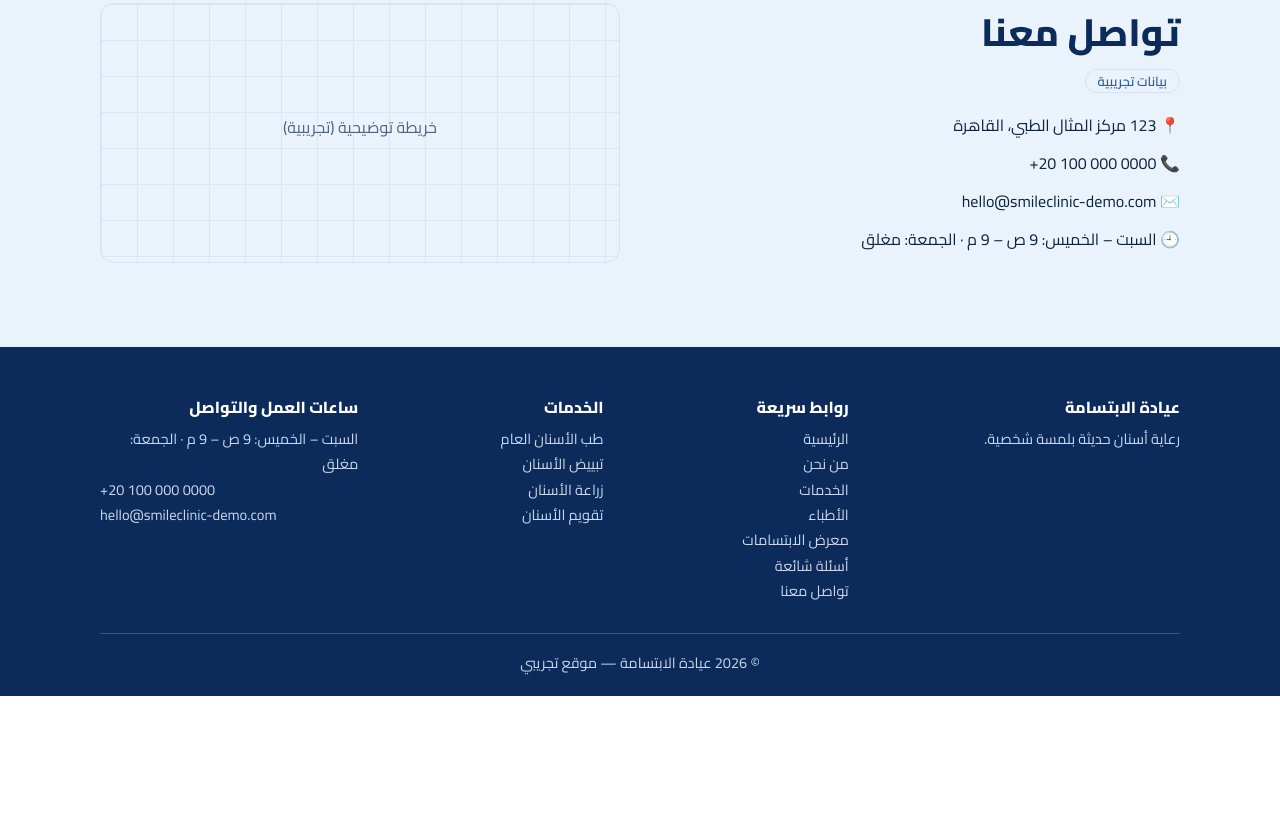
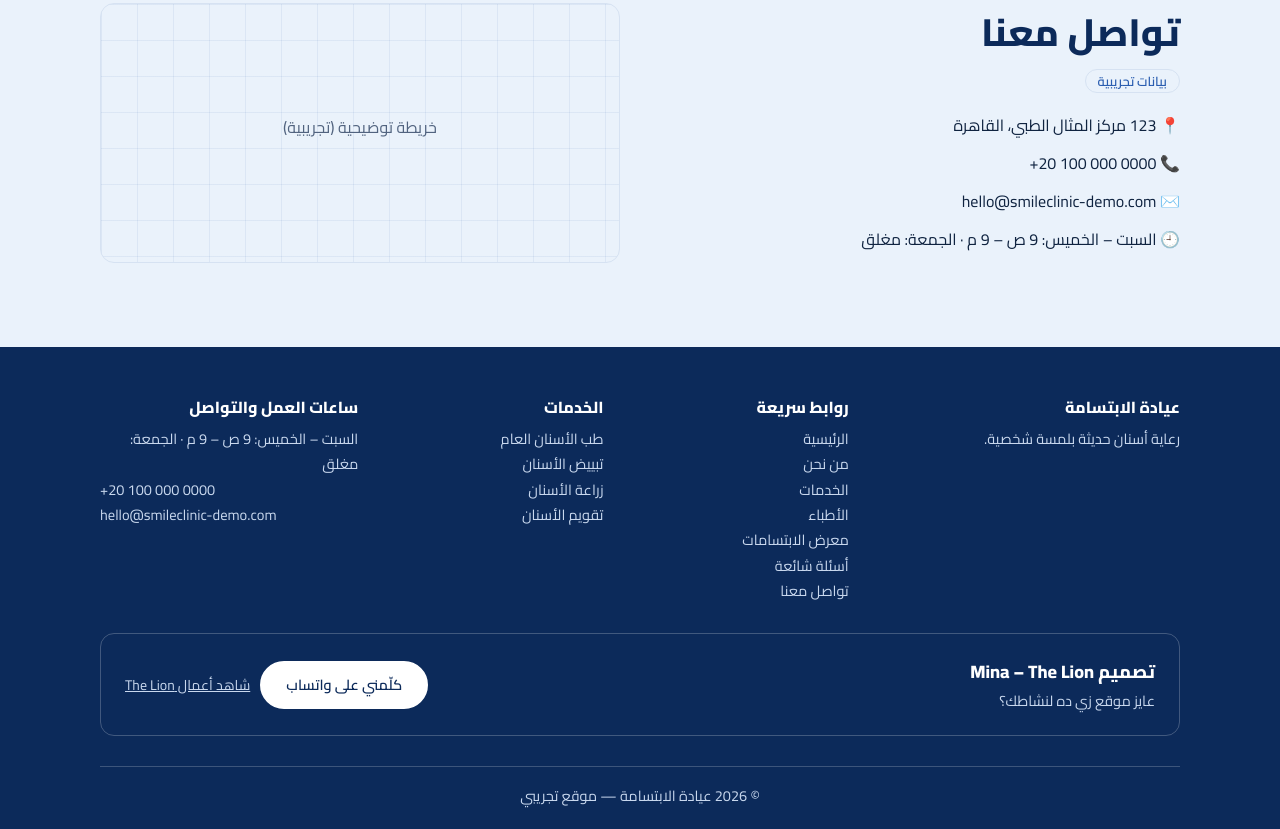
Before and after one commit to minaayed33-max/smile-clinic-demo, a plain HTML site: page index.html in a window 1280 px wide. Shown: the part 7334-8163 px from the top of the page. Before the commit the page ends 8030 px from the top, so only its background shows below. Drawn offline with Linux system fonts and the light colour scheme.

Commit message:
Add files via upload

```diff
--- a/index.html
+++ b/index.html
@@ -90,6 +90,11 @@ footer .b{border-top:1px solid rgba(255,255,255,.2);margin-top:30px;padding-top:
 @media(max-width:760px){body{padding-bottom:64px}.sec{padding:56px 0}.wa{display:none}.two,footer .g,.form{grid-template-columns:1fr}.hbg{position:relative;height:250px}.hbg:after{background:linear-gradient(to top,#fff,rgba(255,255,255,0) 45%)!important}.hero{background:#fff}.hero .wrap{min-height:0;padding-top:6px;padding-bottom:40px}
 .mb{display:grid;grid-template-columns:1fr 1fr;gap:8px;position:fixed;bottom:0;inset-inline:0;z-index:30;background:#fff;border-top:1px solid var(--line);padding:8px 12px}}
 @media(prefers-reduced-motion:reduce){*{animation:none!important;transition:none!important;scroll-behavior:auto!important}.fu{opacity:1;transform:none}}
+.sig{margin-top:30px;padding:22px 24px;border:1px solid rgba(255,255,255,.22);border-radius:var(--r);display:flex;flex-wrap:wrap;gap:14px 24px;align-items:center;justify-content:space-between}
+.sig b{display:block;color:#fff;font-size:18px}.sig span{color:#c9d8ee}
+.sig .acts{display:flex;flex-wrap:wrap;gap:10px;align-items:center}
+.sig .btn{background:#fff;color:var(--navy);border-color:#fff}.sig .btn:hover{background:var(--sky);border-color:var(--sky)}
+.sig a.lk{text-decoration:underline;font-size:14px}
 </style>
 </head>
 <body>
@@ -175,7 +180,7 @@ footer .b{border-top:1px solid rgba(255,255,255,.2);margin-top:30px;padding-top:
 <div><h3 data-i="qk"></h3><div id="fl"></div></div>
 <div><h3 data-i="qs"></h3><a href="#services" data-i="sv0"></a><a href="#services" data-i="sv1"></a><a href="#services" data-i="sv2"></a><a href="#services" data-i="sv3"></a></div>
 <div><h3 data-i="qh"></h3><p data-i="c_h"></p><p dir="ltr">+20 100 000 0000</p><p dir="ltr">hello@smileclinic-demo.com</p></div>
-</div><p class="b" data-i="ftc"></p></div></footer>
+</div><div class="sig"><div><b data-i="sig"></b><span data-i="sigq"></span></div><div class="acts"><a class="btn" id="sigwa" href="#" target="_blank" rel="noopener" data-i="sigb"></a><a class="lk" href="https://minaayed33-max.github.io/the-lion-web/" target="_blank" rel="noopener" data-i="sigl"></a></div></div><p class="b" data-i="ftc"></p></div></footer>
 
 <a class="wa" id="wa" href="#contact" data-i="wa"></a>
 <div class="mb"><a class="btn" href="#booking" data-i="book"></a><a class="btn o" href="#contact" data-i="con"></a></div>
@@ -218,7 +223,7 @@ ok_t:"تم استلام طلب الموعد",ok_p:"شكرًا لك. هذا نم
 e_t:"تحتاج رعاية أسنان عاجلة؟",e_p:"تواصل مع العيادة لمناقشة حالتك.",e_b:"اتصل بالعيادة",
 f_t:"أسئلة شائعة",q0:"هل أحتاج إلى حجز موعد؟",a0:"يُفضّل الحجز المسبق لتجنّب الانتظار، ويمكنك إرسال طلب من النموذج أعلاه.",q1:"كم يستغرق الكشف؟",a1:"غالبًا من 30 إلى 45 دقيقة حسب حالتك.",q2:"هل تقدمون تبييض الأسنان؟",a2:"نعم، وبعد الفحص يحدد الطبيب إن كان التبييض مناسبًا لك.",q3:"هل تعالجون الأطفال؟",a3:"نعم، لدينا طبيب متخصص في أسنان الأطفال.",q4:"كيف أستعد لموعدي؟",a4:"أحضر أي أشعة سابقة وقائمة بأدويتك إن وُجدت.",q5:"كيف أغيّر موعدي؟",a5:"تواصل مع العيادة قبل الموعد بوقت كافٍ لنجد لك بديلًا مناسبًا.",
 c_t:"تواصل معنا",c_a:"123 مركز المثال الطبي، القاهرة",c_h:"السبت – الخميس: 9 ص – 9 م · الجمعة: مغلق",map:"خريطة توضيحية (تجريبية)",ctag:"بيانات تجريبية",
-ft:"رعاية أسنان حديثة بلمسة شخصية.",ftc:"© 2026 عيادة الابتسامة — موقع تجريبي",qk:"روابط سريعة",qs:"الخدمات",qh:"ساعات العمل والتواصل",con:"تواصل معنا",wa:"واتساب",
+ft:"رعاية أسنان حديثة بلمسة شخصية.",ftc:"© 2026 عيادة الابتسامة — موقع تجريبي",sig:"تصميم Mina – The Lion",sigq:"عايز موقع زي ده لنشاطك؟",sigb:"كلّمني على واتساب",sigl:"شاهد أعمال The Lion",sigmsg:"أهلاً، شفت موقع العيادة التجريبي وعايز موقع لنشاطي",qk:"روابط سريعة",qs:"الخدمات",qh:"ساعات العمل والتواصل",con:"تواصل معنا",wa:"واتساب",
 alt_h:"مريضة ودكتور أسنان في عيادة حديثة",alt_room:"غرفة كشف حديثة",alt_rec:"استقبال العيادة",alt_d0:"صورة طبيب أسنان (تجريبية)",alt_d1:"صورة طبيبة أسنان (تجريبية)"},
 en:{demo:"Demo website for portfolio purposes – all names, data and reviews are fictional",brand:"Smile Clinic",title:"Smile Clinic | Modern Dental Care",
 n_home:"Home",n_about:"About",n_svc:"Services",n_doc:"Doctors",n_gal:"Smile Gallery",n_faq:"FAQ",n_con:"Contact",book:"Book Appointment",
@@ -252,7 +257,7 @@ ok_t:"Appointment Request Received",ok_p:"Thank you. This is a demo booking form
 e_t:"Need Urgent Dental Care?",e_p:"Contact the clinic to discuss your dental emergency.",e_b:"Call the Clinic",
 f_t:"Frequently Asked Questions",q0:"Do I need an appointment?",a0:"Booking ahead helps avoid waiting. You can send a request using the form above.",q1:"How long does a check-up take?",a1:"Usually 30 to 45 minutes, depending on your case.",q2:"Do you offer teeth whitening?",a2:"Yes. After an exam, the dentist confirms whether whitening suits you.",q3:"Do you treat children?",a3:"Yes, we have a dentist specializing in children's care.",q4:"How can I prepare for my appointment?",a4:"Bring any previous X-rays and a list of your medications, if any.",q5:"How can I reschedule?",a5:"Contact the clinic well before your visit and we'll find a suitable alternative.",
 c_t:"Contact & Location",c_a:"123 Example Medical Center, Cairo",c_h:"Sat–Thu: 9 AM–9 PM · Friday: closed",map:"Map placeholder (demo)",ctag:"Demo information",
-ft:"Modern dental care with a personal touch.",ftc:"© 2026 Smile Clinic — Demo Website",qk:"Quick Links",qs:"Services",qh:"Hours & Contact",con:"Contact Us",wa:"WhatsApp",
+ft:"Modern dental care with a personal touch.",ftc:"© 2026 Smile Clinic — Demo Website",sig:"Designed by Mina – The Lion",sigq:"Want a website like this for your business?",sigb:"Message me on WhatsApp",sigl:"See The Lion's work",sigmsg:"Hi, I saw the demo clinic website and I want a website for my business",qk:"Quick Links",qs:"Services",qh:"Hours & Contact",con:"Contact Us",wa:"WhatsApp",
 alt_h:"A patient and a dentist in a modern clinic",alt_room:"A modern treatment room",alt_rec:"Clinic reception area",alt_d0:"Dentist portrait (demo)",alt_d1:"Dentist portrait (demo)"}};
 var lang="ar",$=function(s){return document.querySelector(s)};
 function ic(n){return '<svg class="ic" aria-hidden="true"><use href="#i-'+n+'"/></svg>'}
@@ -283,6 +288,7 @@ function apply(){
   $("#lang").textContent=lang==="ar"?"EN":"عربي";
   $("#lang").setAttribute("aria-label",lang==="ar"?"Switch to English":"التبديل إلى العربية");
   $("#wa").href=/^\d+$/.test(PHONE)?"https://wa.me/"+PHONE:"#contact";
+  $("#sigwa").href="https://wa.me/201554232400?text="+encodeURIComponent(d.sigmsg);
   document.querySelectorAll(".er").forEach(function(e){e.textContent=""});
 }
 $("#lang").onclick=function(){lang=lang==="ar"?"en":"ar";apply()};
```
